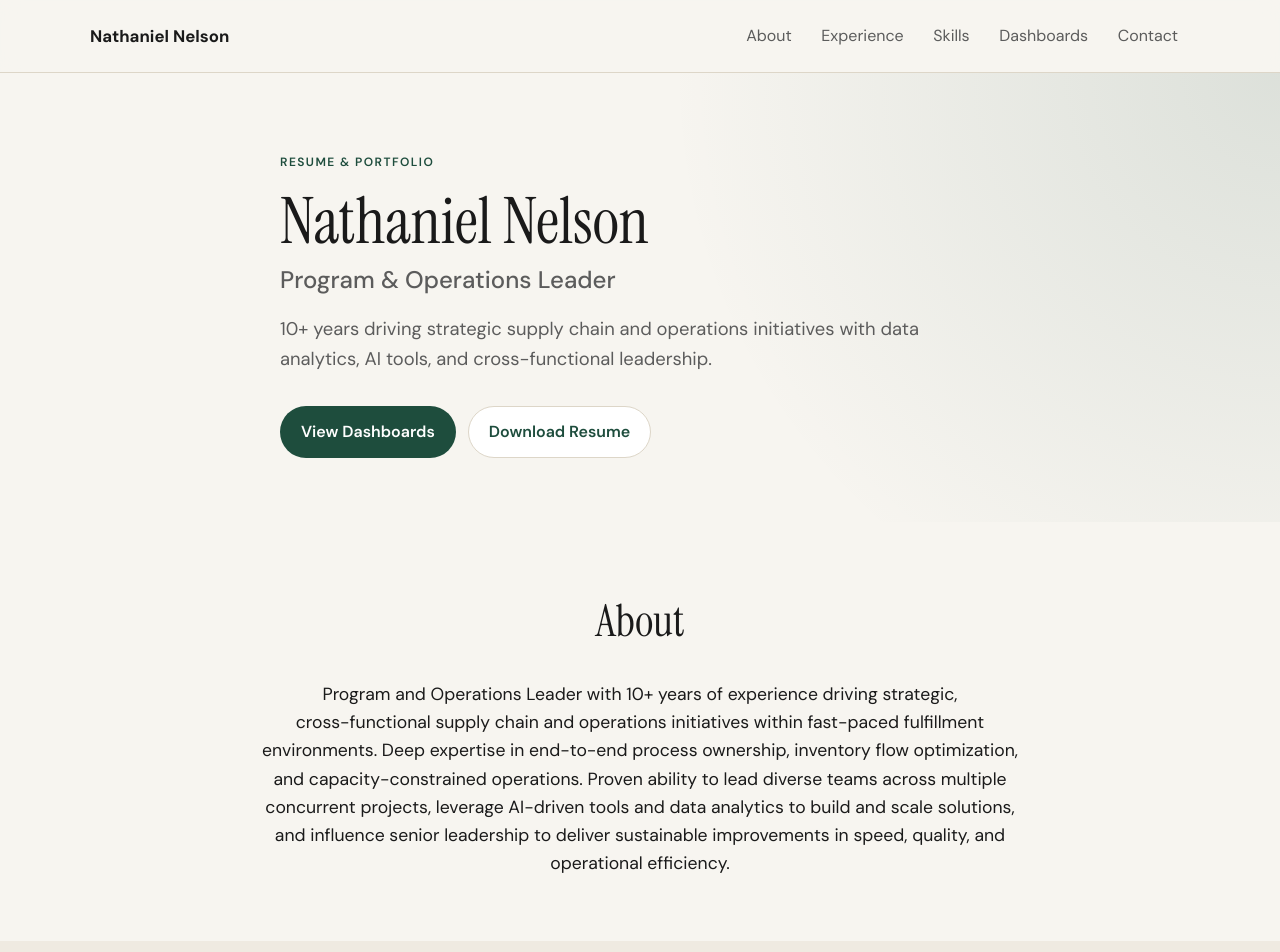
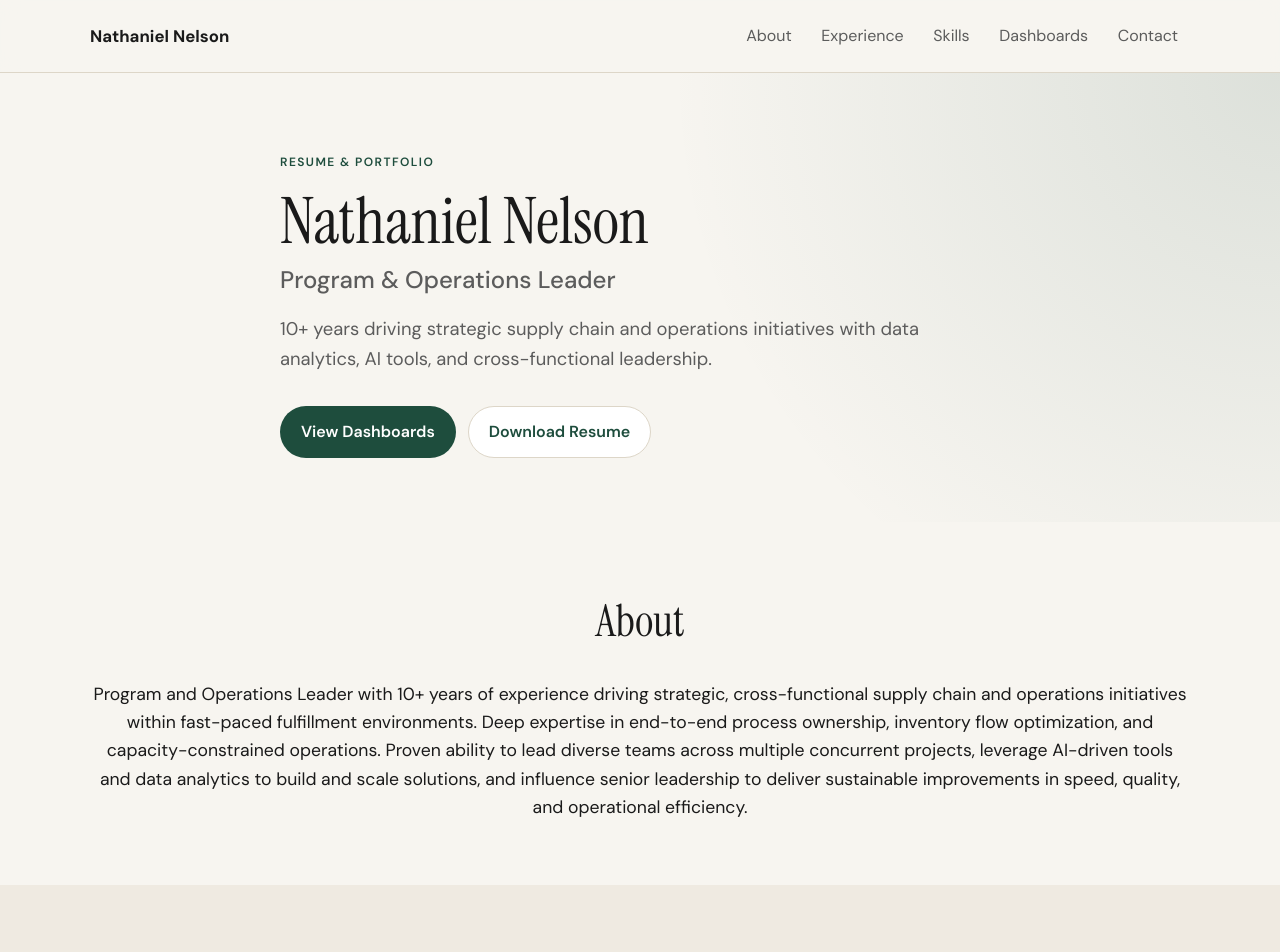
Before and after one commit to CaptianBoredASF/Website, a React (Vite) app: page / in a window 1280 px wide. Shown: the top 952 px of the page. Built offline with nearby package versions, Linux system fonts and the light colour scheme.

Commit message:
Fix About section full width text wrapping

```diff
--- a/src/index.css
+++ b/src/index.css
@@ -210,9 +210,8 @@ a:hover {
 
 .about-text {
   font-size: 1.1rem;
-  max-width: 100%;
+  width: 100%;
   margin: 0;
-  white-space: pre-line;
 }
 
 .timeline {
```
Also changed, not shown: src/data/resume.js (+2 -7 lines).
